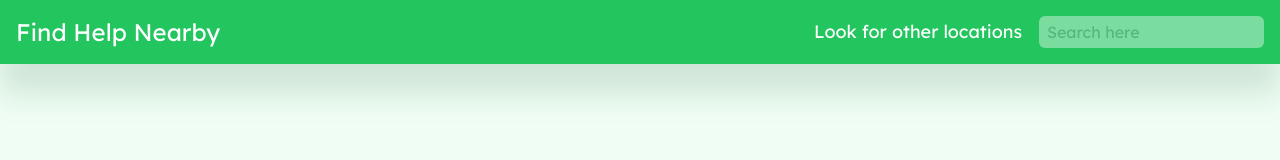
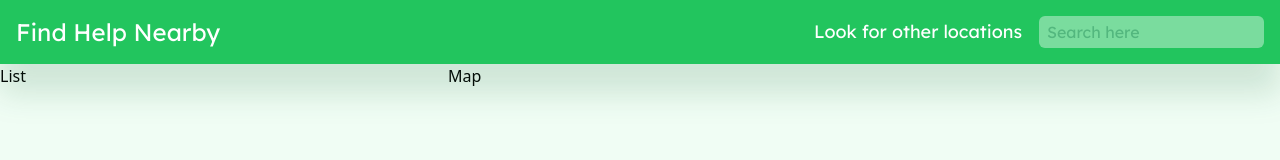
Before and after one commit to robertchapmanrlc/any-help, a React (Vite) app: page /main in a window 1280 px wide. Shown: the top 160 px of the page. Built offline with nearby package versions, Linux system fonts and the light colour scheme.

Commit message:
Fixed styling for height. Touches on header animation. Divs made for list and map

```diff
--- a/index.html
+++ b/index.html
@@ -9,6 +9,7 @@
       href="https://fonts.googleapis.com/css2?family=Lexend:wght@300;400;600&display=swap"
       rel="stylesheet"
     />
+    <link rel="stylesheet" href="src/index.css">
     <title>Any Help</title>
   </head>
   <body class="bg-green-50">
--- a/src/index.css
+++ b/src/index.css
@@ -1,3 +1,11 @@
 @tailwind base;
 @tailwind components;
 @tailwind utilities;
+
+body,
+:root,
+#root {
+  height: 100%;
+  overflow-y: clip;
+  margin: 0;
+}
--- a/src/routes/Main/Main.tsx
+++ b/src/routes/Main/Main.tsx
@@ -1,11 +1,13 @@
 
 import Header from "./components/Header"
+import MainContent from "./components/MainContent";
 
 function Main() {
   return (
-    <div>
+    <>
       <Header />
-    </div>
+      <MainContent />
+    </>
   );
 }
 
--- a/src/routes/Main/components/Header.tsx
+++ b/src/routes/Main/components/Header.tsx
@@ -11,7 +11,7 @@ const headerVariants = {
     transition: {
       delay: 0.2,
       duration: 0.9,
-      delayChildren: 0.5,
+      delayChildren: 0.8,
       staggerChildren: 0.2,
     },
   },
--- /dev/null
+++ b/src/routes/Main/components/MainContent.tsx
@@ -0,0 +1,11 @@
+
+function MainContent() {
+  return (
+    <div className="w-full h-full flex justify-between">
+      <div className="w-[35%]">List</div>
+      <div className="w-[65%]">Map</div>
+    </div>
+  );
+}
+
+export default MainContent
```
